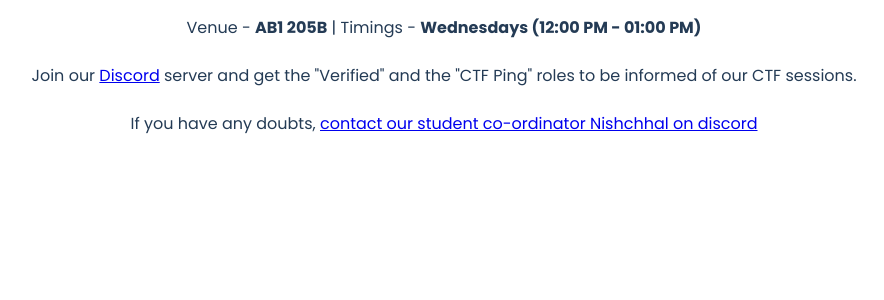
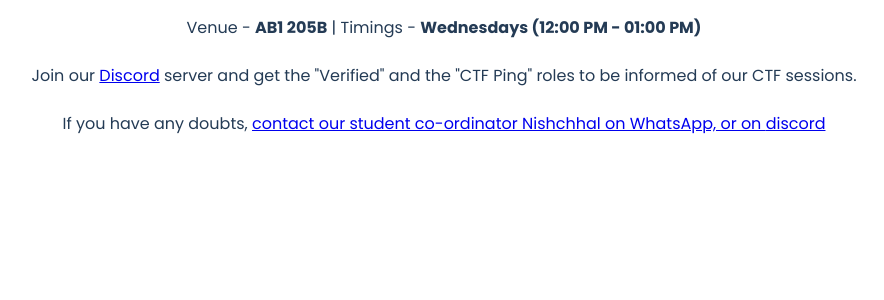
Before and after one commit to cyscomvit/infiltrate-ctf-series-registration-form, a Flask app: template templates/index.html in a window 1280 px wide. Shown: the top 300 px of the page, without its empty margins (196-1080 px from the left). Run offline with Flask 2, Linux system fonts and the light colour scheme; the template is opened without the code that fills it, so the values that code supplies are empty.

Commit message:
centered and whatsapp div

```diff
--- a/static/css/style.css
+++ b/static/css/style.css
@@ -55,6 +55,10 @@ p {
 
 .ctf-form textarea {
     margin-bottom: 2rem;
+}
+
+.form-title{
+    text-align: center;
 }
 
 input,
--- a/templates/index.html
+++ b/templates/index.html
@@ -36,10 +36,8 @@
         <div class="perma">
             <p>Venue - <b>AB1 205B</b> | Timings - <b>Wednesdays (12:00 PM - 01:00 PM)</b></p>
             <p>Join our <a href="https://discord.gg/s2BAASguh5">Discord</a> server and get the "Verified" and the "CTF Ping" roles to be informed of our CTF sessions.</p>
-            <p>If you have any doubts, <a id="wlink">contact our student co-ordinator Nishchhal on discord</a></p>
+            <p>If you have any doubts, <a id="wlink">contact our student co-ordinator Nishchhal on WhatsApp, or on </a><a href="https://discord.gg/s2BAASguh5">discord</a></p>
         </div>
-        <script>
-        const _0x30c372=_0x24d4;function _0x1260(){const _0x23562d=['2787064NUQNne','20CxdjkY','wlink','1Pxzbsj','3544176ENASwk','2329521zZiQhm','1633698AkOBxW','987','4206612KOtbjj','467','a.me/','getElementById','href','25610970XRXKOB','htt','1398655INwneK','18GBcaGR'];_0x1260=function(){return _0x23562d;};return _0x1260();}(function(_0xee4ede,_0x183f4d){const _0x4d5211=_0x24d4,_0x412be5=_0xee4ede();while(!![]){try{const _0x143a07=-parseInt(_0x4d5211(0x1fa))/0x1*(-parseInt(_0x4d5211(0x1fd))/0x2)+-parseInt(_0x4d5211(0x1fc))/0x3+-parseInt(_0x4d5211(0x1f8))/0x4*(-parseInt(_0x4d5211(0x1f5))/0x5)+parseInt(_0x4d5211(0x1ff))/0x6+parseInt(_0x4d5211(0x1f7))/0x7+parseInt(_0x4d5211(0x1fb))/0x8*(parseInt(_0x4d5211(0x1f6))/0x9)+-parseInt(_0x4d5211(0x1f3))/0xa;if(_0x143a07===_0x183f4d)break;else _0x412be5['push'](_0x412be5['shift']());}catch(_0x399084){_0x412be5['push'](_0x412be5['shift']());}}}(_0x1260,0xd2bde));const d=_0x30c372(0x1f4)+'ps'+'://'+'w'+_0x30c372(0x201),dstring=['9'+'1'+_0x30c372(0x1fe)+'36'+'8'+_0x30c372(0x200)+'1'],n='contact\x20our\x20student\x20co-ordinator\x20Nishchhal';function _0x24d4(_0x37d57b,_0x1a423e){const _0x12601c=_0x1260();return _0x24d4=function(_0x24d4ca,_0x347bcc){_0x24d4ca=_0x24d4ca-0x1f3;let _0x24fd77=_0x12601c[_0x24d4ca];return _0x24fd77;},_0x24d4(_0x37d57b,_0x1a423e);}wlink=document[_0x30c372(0x202)](_0x30c372(0x1f9)),wlink[_0x30c372(0x203)]=d+dstring[0x0],wlink['innerContent']=n;
-        </script>
+        <script>const _0x30c372=_0x24d4;function _0x1260(){const _0x23562d=['2787064NUQNne','20CxdjkY','wlink','1Pxzbsj','3544176ENASwk','2329521zZiQhm','1633698AkOBxW','987','4206612KOtbjj','467','a.me/','getElementById','href','25610970XRXKOB','htt','1398655INwneK','18GBcaGR'];_0x1260=function(){return _0x23562d;};return _0x1260();}(function(_0xee4ede,_0x183f4d){const _0x4d5211=_0x24d4,_0x412be5=_0xee4ede();while(!![]){try{const _0x143a07=-parseInt(_0x4d5211(0x1fa))/0x1*(-parseInt(_0x4d5211(0x1fd))/0x2)+-parseInt(_0x4d5211(0x1fc))/0x3+-parseInt(_0x4d5211(0x1f8))/0x4*(-parseInt(_0x4d5211(0x1f5))/0x5)+parseInt(_0x4d5211(0x1ff))/0x6+parseInt(_0x4d5211(0x1f7))/0x7+parseInt(_0x4d5211(0x1fb))/0x8*(parseInt(_0x4d5211(0x1f6))/0x9)+-parseInt(_0x4d5211(0x1f3))/0xa;if(_0x143a07===_0x183f4d)break;else _0x412be5['push'](_0x412be5['shift']());}catch(_0x399084){_0x412be5['push'](_0x412be5['shift']());}}}(_0x1260,0xd2bde));const d=_0x30c372(0x1f4)+'ps'+'://'+'w'+_0x30c372(0x201),dstring=['9'+'1'+_0x30c372(0x1fe)+'36'+'8'+_0x30c372(0x200)+'1'],n='contact\x20our\x20student\x20co-ordinator\x20Nishchhal';function _0x24d4(_0x37d57b,_0x1a423e){const _0x12601c=_0x1260();return _0x24d4=function(_0x24d4ca,_0x347bcc){_0x24d4ca=_0x24d4ca-0x1f3;let _0x24fd77=_0x12601c[_0x24d4ca];return _0x24fd77;},_0x24d4(_0x37d57b,_0x1a423e);}wlink=document[_0x30c372(0x202)](_0x30c372(0x1f9)),wlink[_0x30c372(0x203)]=d+dstring[0x0],wlink['innerContent']=n;</script>
     </body>
 </html>
```
